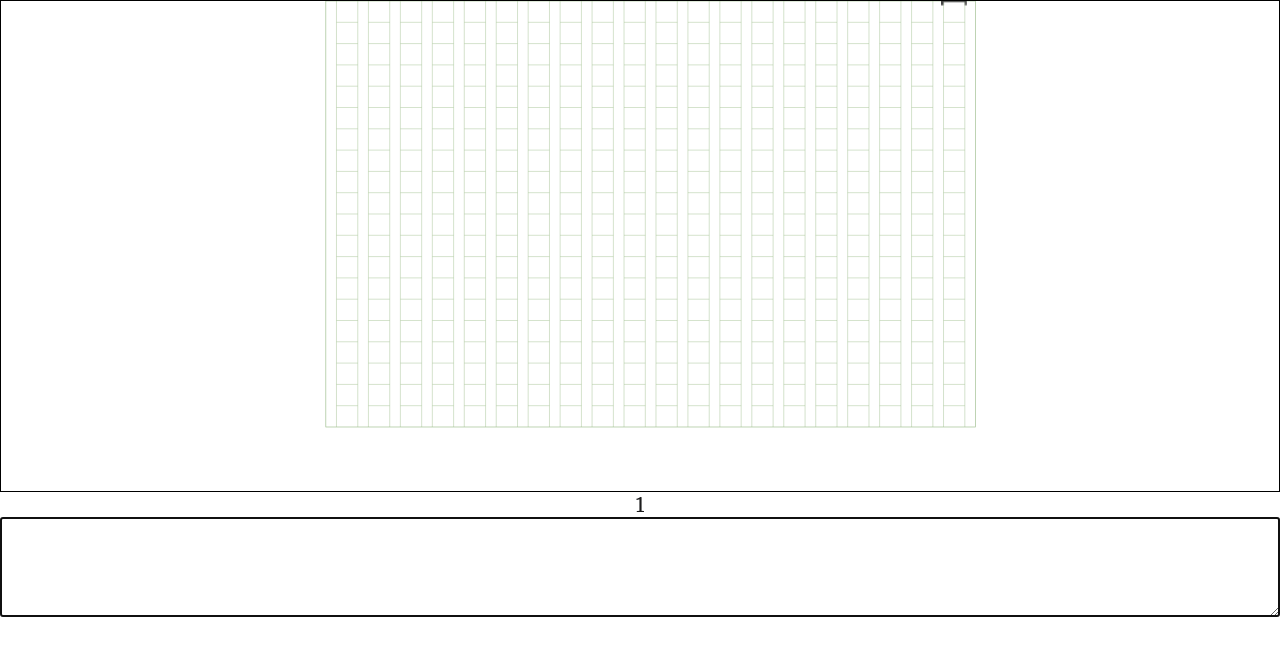
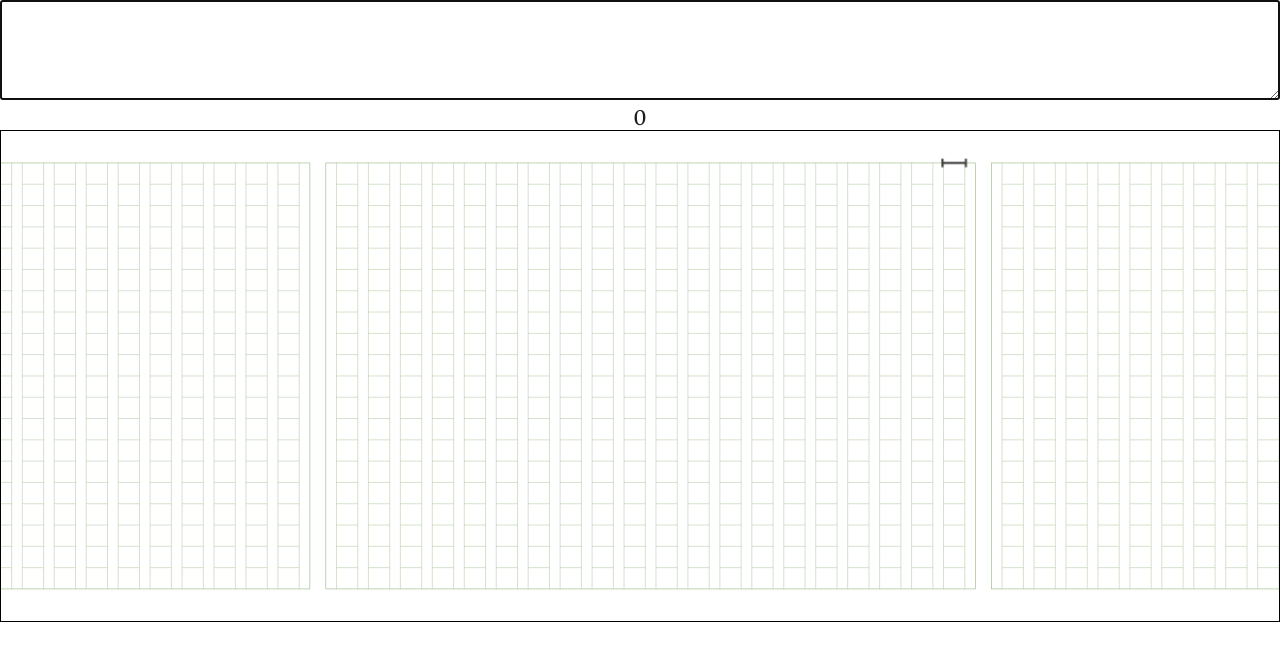
Before and after one commit to ver-1000000/hoo-gan-shi, a Vue app: page / in a window 1280 px wide. Shown: the top 660 px of the page. Built offline with nearby package versions, Linux system fonts and the light colour scheme; a web font is replaced by a local one.

Commit message:
Add paging feature.

```diff
--- a/src/classes.ts
+++ b/src/classes.ts
@@ -62,7 +62,7 @@ export class Script {
   linePositionList = [0]; // 行が変わるcharのposition郡
   raw = "";
   update = (raw: string) => {
-    this.raw = raw;
+    localStorage.setItem("script", (this.raw = raw));
     this.characters = [];
     this.linePositionList = [0];
     let lineIndex = 0;
--- a/src/components/desk.vue
+++ b/src/components/desk.vue
@@ -1,13 +1,30 @@
 <template>
   <main>
+    <PaperInput />
+    <output>{{ charaLength - 1 }}</output>
     <svg viewBox="0 0 1200 460" tabindex="-1">
-      <g class="right" is="Paper" x="625" :characters="rightCharacters"></g>
-      <!-- g class="center" is="Paper" x="0" :characters="centerCharacters"></g -->
-      <!-- g class="left" is="Paper" x="-624" :characters="leftCharacters"></g -->
-      <g is="PaperCaret" class="caret"></g>
+      <g transform="translate(0, 30)">
+        <g
+          class="right"
+          is="Paper"
+          transform="translate(930, 0)"
+          :characters="rightCharacters"
+        ></g>
+        <g
+          class="center"
+          is="Paper"
+          transform="translate(305, 0)"
+          :characters="centerCharacters"
+        ></g>
+        <g
+          class="left"
+          is="Paper"
+          transform="translate(-320, 0)"
+          :characters="leftCharacters"
+        ></g>
+        <g is="PaperCaret" class="caret"></g>
+      </g>
     </svg>
-    <output>{{ charaLength }}</output>
-    <PaperInput />
   </main>
 </template>
 
@@ -23,28 +40,47 @@ export default class Desk extends Vue {
   private rightCharacters: Char[] = [];
   private centerCharacters: Char[] = [];
   private leftCharacters: Char[] = [];
+  private pageGap = 0;
   private get script() {
     return this.$store.state.script;
+  }
+
+  private get line() {
+    return this.$store.state.caret.char.line;
   }
 
   private get raw() {
     return this.script.raw;
   }
 
-  mounted() {
-    this.rawUpdate();
+  private mounted() {
+    this.detectPages();
+  }
+
+  @Watch("line")
+  private lineUpdate(newValue: number, oldValue: number) {
+    this.pageGap = Math.floor(newValue / 20) * 20;
+  }
+
+  @Watch("pageGap")
+  private pageGapUpdate(newValue: number, oldValue: number) {
+    this.detectPages();
   }
 
   @Watch("raw")
-  rawUpdate(newValue?: string, oldValue?: string) {
+  private detectPages(newValue?: string, oldValue?: string) {
     const slice = (i: number) => {
-      const start = this.script.linePositionList[i];
-      const end = this.script.linePositionList[i + 20];
+      i = i + this.pageGap;
+      const start =
+        this.script.linePositionList[i] == null
+          ? Infinity
+          : this.script.linePositionList[i];
+      const end = this.script.linePositionList[i + 20] || Infinity;
       return this.script.characters.slice(start, end);
     };
-    this.rightCharacters.splice(0, Infinity, ...slice(0));
-    this.centerCharacters.splice(0, Infinity, ...slice(20));
-    this.leftCharacters.splice(0, Infinity, ...slice(40));
+    this.rightCharacters.splice(0, Infinity, ...slice(-20));
+    this.centerCharacters.splice(0, Infinity, ...slice(0));
+    this.leftCharacters.splice(0, Infinity, ...slice(20));
   }
 
   private get charaLength() {
```
